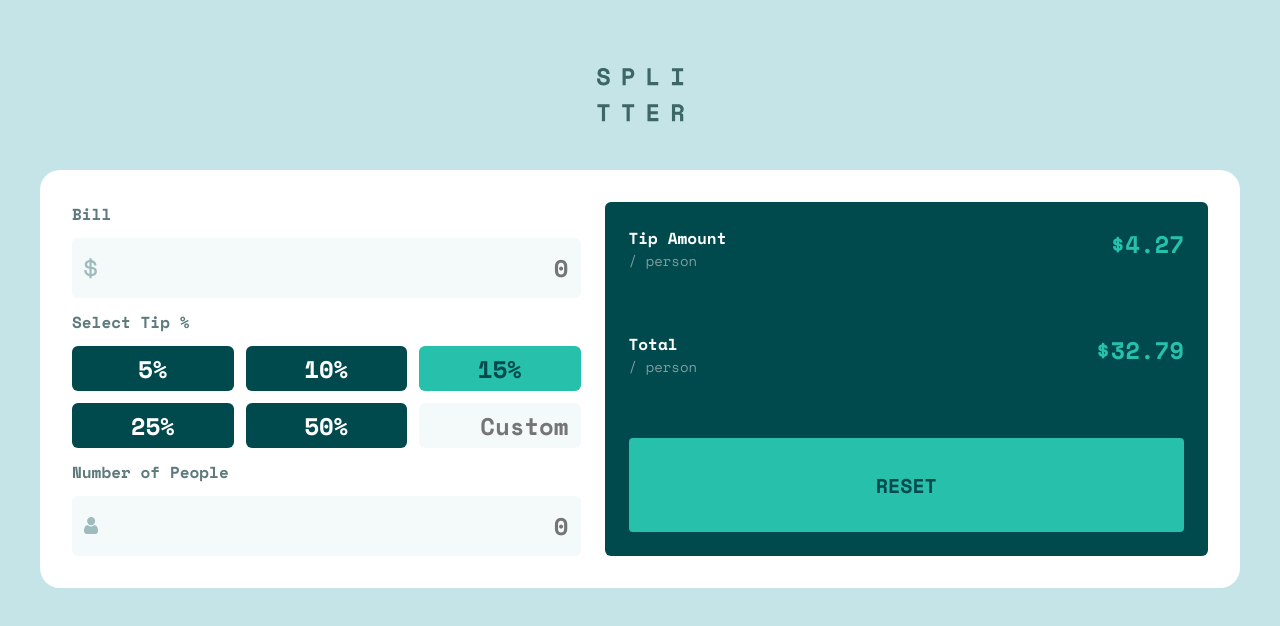
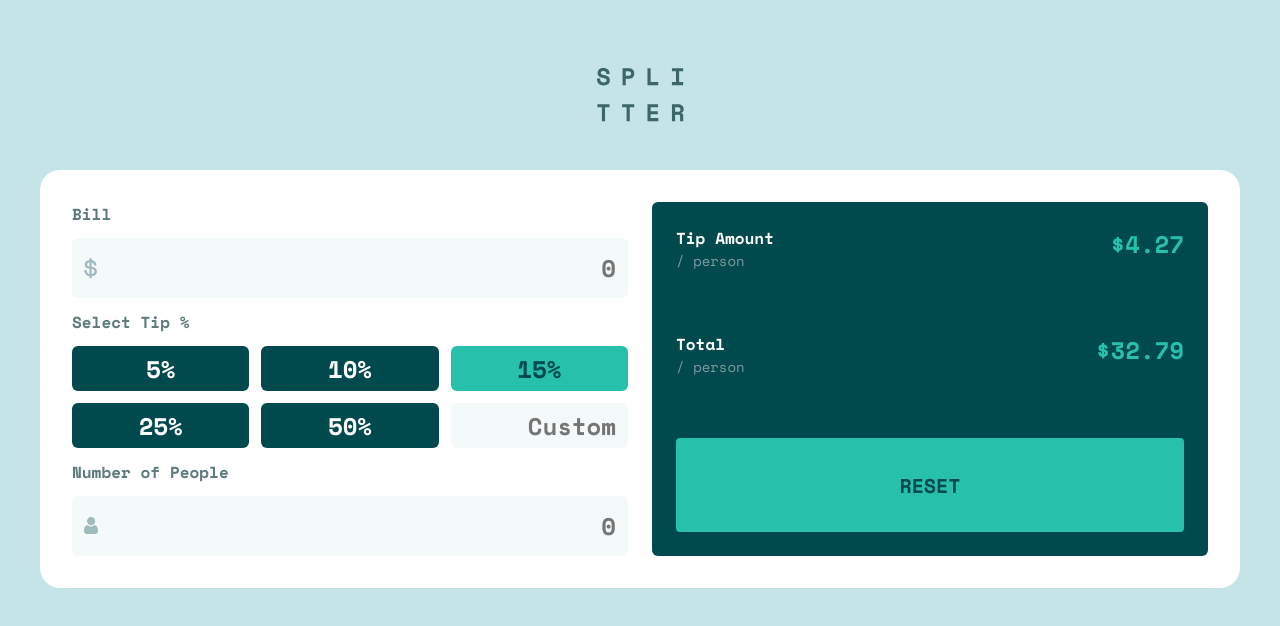
Before and after one commit to devferx/tip-calculator-app, a React (Vite) app: page / in a window 1280 px wide. Shown: the top 626 px of the page. Built offline with nearby package versions, Linux system fonts and the light colour scheme.

Commit message:
:recycle: [UPDATE] TipCacl Styles and Result component

```diff
--- /dev/null
+++ b/src/components/Result.jsx
@@ -0,0 +1,25 @@
+import React from "react";
+
+import "../styles/components/Result.css";
+
+export const Result = () => {
+  return (
+    <div className="result">
+      <div className="result__item">
+        <div className="result__item__info">
+          <p>Tip Amount</p>
+          <p>/ person</p>
+        </div>
+        <p className="result__item__amount">$4.27</p>
+      </div>
+      <div className="result__item">
+        <div className="result__item__info">
+          <p>Total</p>
+          <p>/ person</p>
+        </div>
+        <p className="result__item__amount">$32.79</p>
+      </div>
+      <button className="result__reset-btn">Reset</button>
+    </div>
+  );
+};
--- a/src/components/TipCalc.jsx
+++ b/src/components/TipCalc.jsx
@@ -1,6 +1,7 @@
 import React from "react";
 
 import "../styles/components/TipCalc.css";
+import { Result } from "./Result";
 
 export const TipCalc = () => {
   return (
@@ -41,23 +42,7 @@ export const TipCalc = () => {
         </div>
       </div>
 
-      <div className="tipCalc__result">
-        <div className="tipCalc__result__item">
-          <div className="tipCalc__result__item__info">
-            <p>Tip Amount</p>
-            <p>/ person</p>
-          </div>
-          <p className="tipCalc__result__item__amount">$4.27</p>
-        </div>
-        <div className="tipCalc__result__item">
-          <div className="tipCalc__result__item__info">
-            <p>Total</p>
-            <p>/ person</p>
-          </div>
-          <p className="tipCalc__result__item__amount">$32.79</p>
-        </div>
-        <button className="tipCalc__result__reset-btn">Reset</button>
-      </div>
+      <Result />
     </section>
   );
 };
--- /dev/null
+++ b/src/styles/components/Result.css
@@ -0,0 +1,41 @@
+.result {
+  display: grid;
+  gap: 12px;
+  width: 100%;
+  padding: 24px;
+  border-radius: 6px;
+  background-color: var(--very-dark-cyan);
+}
+
+.result__item {
+  display: flex;
+}
+.result__item__info {
+  flex: 1;
+}
+.result__item__info p:first-child {
+  color: white;
+  font-weight: bold;
+}
+.result__item__info p:last-child {
+  color: var(--grayish-cyan-600);
+  font-size: 14px;
+}
+.result__item__amount {
+  font-weight: bold;
+  font-size: var(--form-input);
+  color: var(--strong-cyan);
+}
+.result__reset-btn {
+  width: 100%;
+  padding: 8px;
+  font-weight: bold;
+  font-size: 20px;
+  text-transform: uppercase;
+  color: var(--very-dark-cyan);
+  font-family: var(--base-font);
+  background: var(--strong-cyan);
+  border-radius: 4px;
+  border: none;
+  cursor: pointer;
+}
--- a/src/styles/components/TipCalc.css
+++ b/src/styles/components/TipCalc.css
@@ -1,15 +1,14 @@
 .tipCalc {
-  background: white;
-  display: flex;
-  flex-direction: column;
+  display: grid;
   gap: 24px;
   width: 100%;
   max-width: 1200px;
+  min-height: calc(100vh - 150px);
   margin: 0 auto;
-  min-height: calc(100vh - 150px);
+  padding: 32px;
   border-top-left-radius: 30px;
   border-top-right-radius: 30px;
-  padding: 32px;
+  background: white;
 }
 
 .tipCalc__info {
@@ -26,23 +25,23 @@
 .tipCalc__input {
   width: 100%;
   padding: 12px;
-  border: none;
+  text-align: right;
+  font-weight: bold;
+  color: var(--very-dark-cyan);
   font-size: var(--form-input);
   font-family: var(--base-font);
-  font-weight: bold;
+  border: none;
   border-radius: 6px;
-  color: var(--very-dark-cyan);
   background-color: var(--grayish-cyan-100);
-  text-align: right;
 }
 .tipCalc__input::placeholder {
   font-size: var(--form-input);
 }
 .tipCalc__input.tipCalc__input--bg {
+  padding-left: 30px;
   background-repeat: no-repeat;
   background-size: 14px;
   background-position: center left 12px;
-  padding-left: 30px;
 }
 .tipCalc__input.tipCalc__input--bg.tipCalc__input--bg-dollar {
   background-image: url("../../assets/icon-dollar.svg");
@@ -52,74 +51,32 @@
 }
 
 .tipCalc__tip-grid {
-  margin-top: 12px;
   display: grid;
   grid-template-columns: 1fr 1fr;
   grid-auto-rows: 45px;
   gap: 12px;
+  margin-top: 12px;
 }
 .tipCalc__tip-grid button {
   width: 100%;
   height: 100%;
-  border: none;
-  background: var(--very-dark-cyan);
   color: white;
-  cursor: pointer;
-  border-radius: 6px;
   font-weight: bold;
   font-size: var(--form-input);
   font-family: var(--base-font);
+  border: none;
+  cursor: pointer;
+  border-radius: 6px;
+  background: var(--very-dark-cyan);
 }
 
 .tipCalc__tip-grid button.active {
+  color: var(--very-dark-cyan);
   background: var(--strong-cyan);
-  color: var(--very-dark-cyan);
 }
 
 .tipCalc__tip-grid input {
   width: 100%;
-}
-
-.tipCalc__result {
-  display: grid;
-  gap: 12px;
-  width: 100%;
-  padding: 24px;
-  background-color: var(--very-dark-cyan);
-  border-radius: 6px;
-}
-
-.tipCalc__result__item {
-  display: flex;
-}
-.tipCalc__result__item__info {
-  flex: 1;
-}
-.tipCalc__result__item__info p:first-child {
-  color: white;
-  font-weight: bold;
-}
-.tipCalc__result__item__info p:last-child {
-  color: var(--grayish-cyan-600);
-  font-size: 14px;
-}
-.tipCalc__result__item__amount {
-  font-weight: bold;
-  font-size: var(--form-input);
-  color: var(--strong-cyan);
-}
-.tipCalc__result__reset-btn {
-  border: none;
-  font-weight: bold;
-  font-size: 20px;
-  color: var(--very-dark-cyan);
-  font-family: var(--base-font);
-  background: var(--strong-cyan);
-  text-transform: uppercase;
-  width: 100%;
-  border-radius: 4px;
-  padding: 8px;
-  cursor: pointer;
 }
 
 .form-control {
@@ -130,15 +87,11 @@
 
 @media screen and (min-width: 768px) {
   .tipCalc {
-    flex-direction: row;
+    grid-template-columns: 1fr 1fr;
     min-height: max-content;
     border-radius: 20px;
   }
   .tipCalc__tip-grid {
     grid-template-columns: repeat(3, 1fr);
   }
-
-  .tipCalc__result__item {
-    height: min-content;
-  }
 }
```
